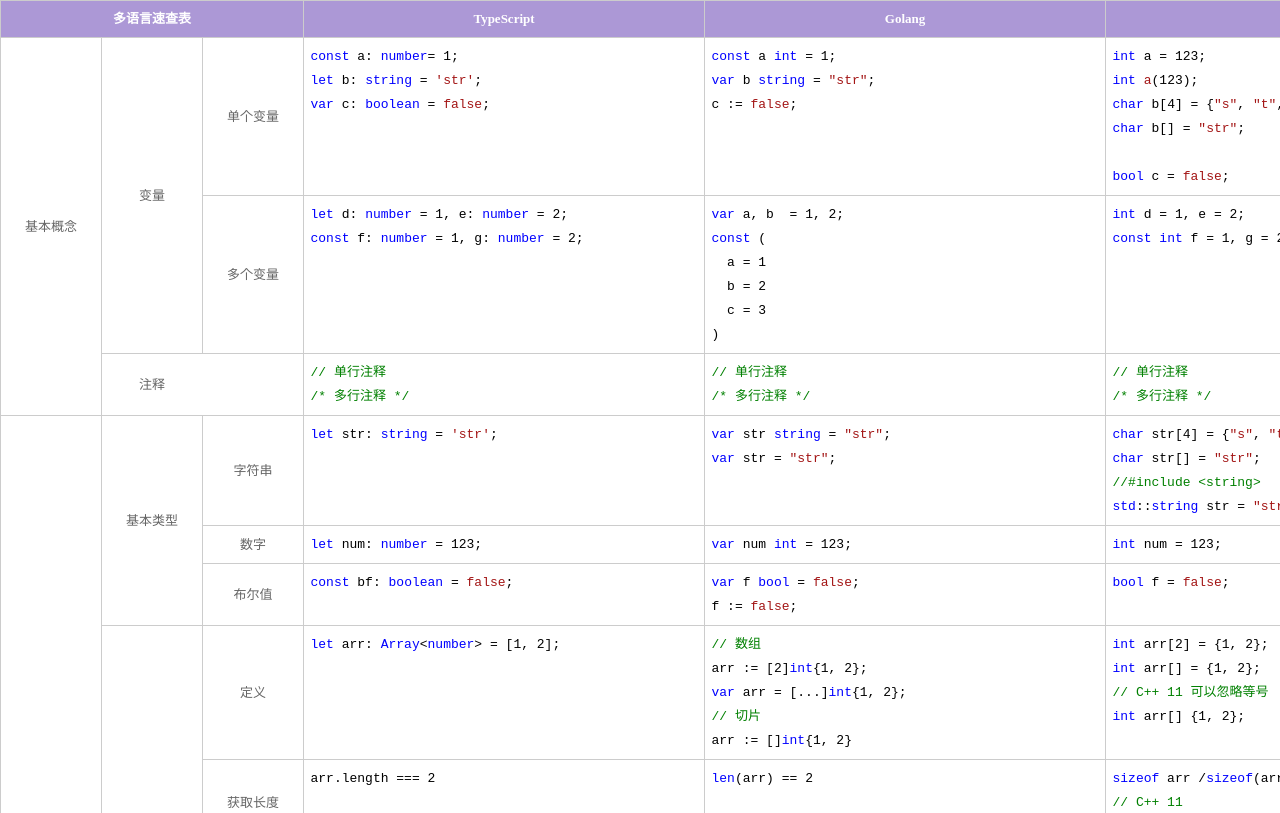
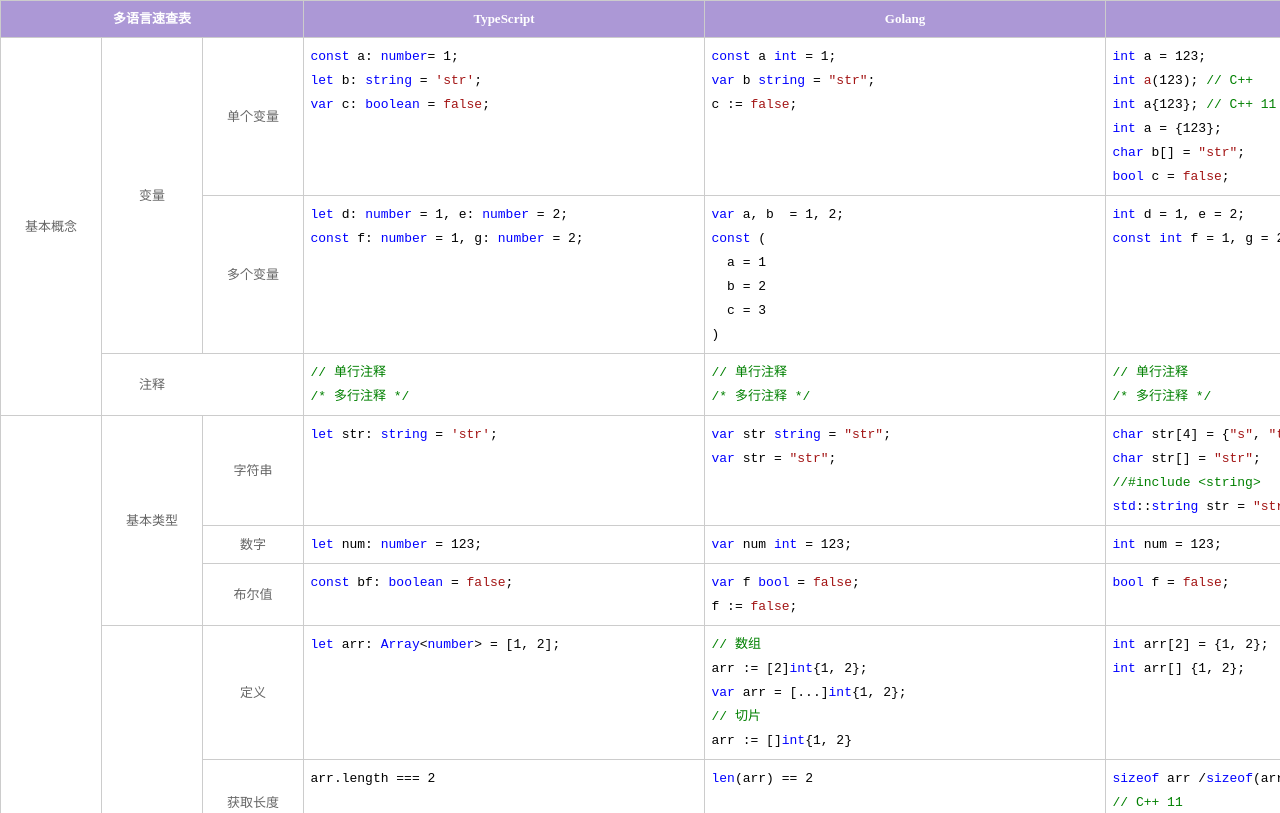
Before and after one commit to echosoar/program-languages-compare, a plain HTML site: page index.html in a window 1280 px wide. Shown: the top 813 px of the page. Drawn offline with Linux system fonts and the light colour scheme.

Commit message:
feat: c++11 define variable

```diff
--- a/index.html
+++ b/index.html
@@ -75,10 +75,10 @@
 var c: boolean = false;</code></pre></div></div><div class="lang"><div class="code"><pre><code class="golang">const a int = 1;
 var b string = "str";
 c := false;</code></pre></div></div><div class="lang"><div class="code"><pre><code class="c++">int a = 123;
-int a(123);
-char b[4] = {"s", "t", "r", "\0"};
+int a(123); // C++
+int a{123}; // C++ 11
+int a = {123};
 char b[] = "str";
-
 bool c = false;</code></pre></div></div></div></div>
     </div><div class="line">
       <div class="class" style="padding-right: 0px">多个变量</div>
@@ -128,8 +128,6 @@
 var arr = [...]int{1, 2};
 // 切片
 arr := []int{1, 2}</code></pre></div></div><div class="lang"><div class="code"><pre><code class="c++">int arr[2] = {1, 2};
-int arr[] = {1, 2};
-// C++ 11 可以忽略等号
 int arr[] {1, 2};</code></pre></div></div></div></div>
     </div><div class="line">
       <div class="class" style="padding-right: 0px">获取长度</div>
```
Also changed, not shown: README.md, 1 other file.
